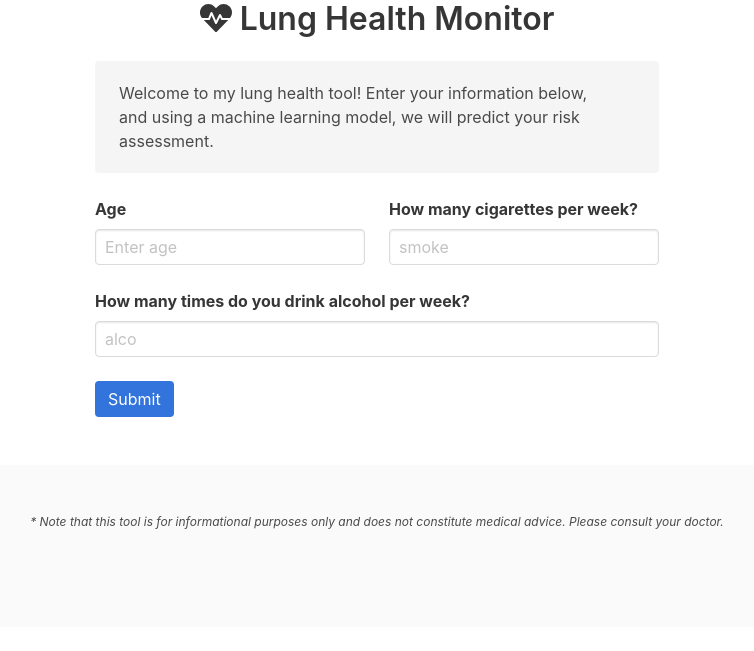
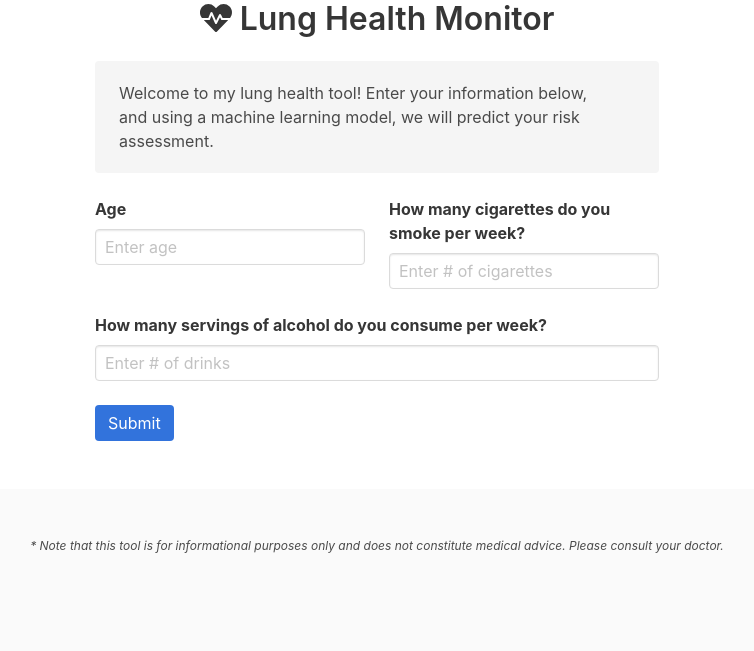
Before and after one commit to Uzair5162/lung-cancer-predictor, a Flask app: page / in a window 1280 px wide. Shown: the part 258-909 px from the top of the page, without its empty margins (263-1017 px from the left). Before the commit the page ends 787 px from the top, so only its background shows below. Run offline with Flask 2, Linux system fonts and the light colour scheme; parts of the project's set-up code (start-up, migrations or seed data) failed here and were passed over; some libraries are stand-ins or nearby versions.

Commit message:
Update form.html

```diff
--- a/templates/form.html
+++ b/templates/form.html
@@ -22,10 +22,10 @@
         </div>
         <div class="column">
           <div class="field">
-            <label class="label">How many cigarettes per week?</label>
+            <label class="label">How many cigarettes do you smoke per week?</label>
             <div class="field has-addons">
               <div class="control is-expanded">
-                <input class="input" type="number" name="smoke" min="0" max="50" placeholder="smoke" value="{{ form_values['smoke'] }}" required>
+                <input class="input" type="number" name="smoke" min="0" max="50" placeholder="Enter # of cigarettes" value="{{ form_values['smoke'] }}" required>
               </div>
             </div>
           </div>
@@ -35,9 +35,9 @@
       <div class="columns is-mobile">
         <div class="column">
           <div class="field">
-            <label class="label">How many times do you drink alcohol per week?</label>
+            <label class="label">How many servings of alcohol do you consume per week?</label>
             <div class="control">
-              <input class="input" name="alco" type="number" min="0" , max="50" placeholder="alco" value="{{ form_values['alco'] }}" required>
+              <input class="input" name="alco" type="number" min="0" , max="50" placeholder="Enter # of drinks" value="{{ form_values['alco'] }}" required>
             </div>
           </div>
         </div>
```
